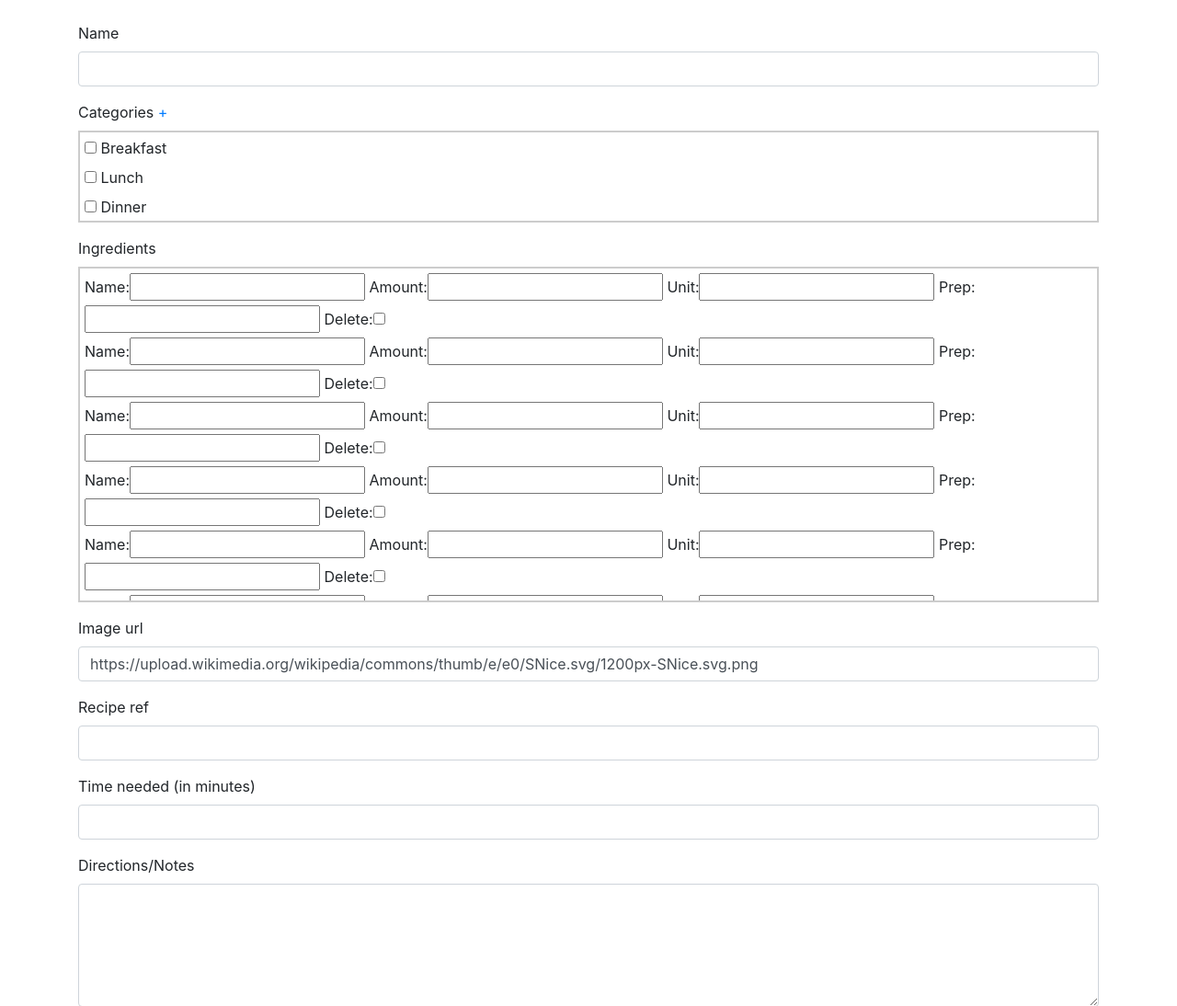
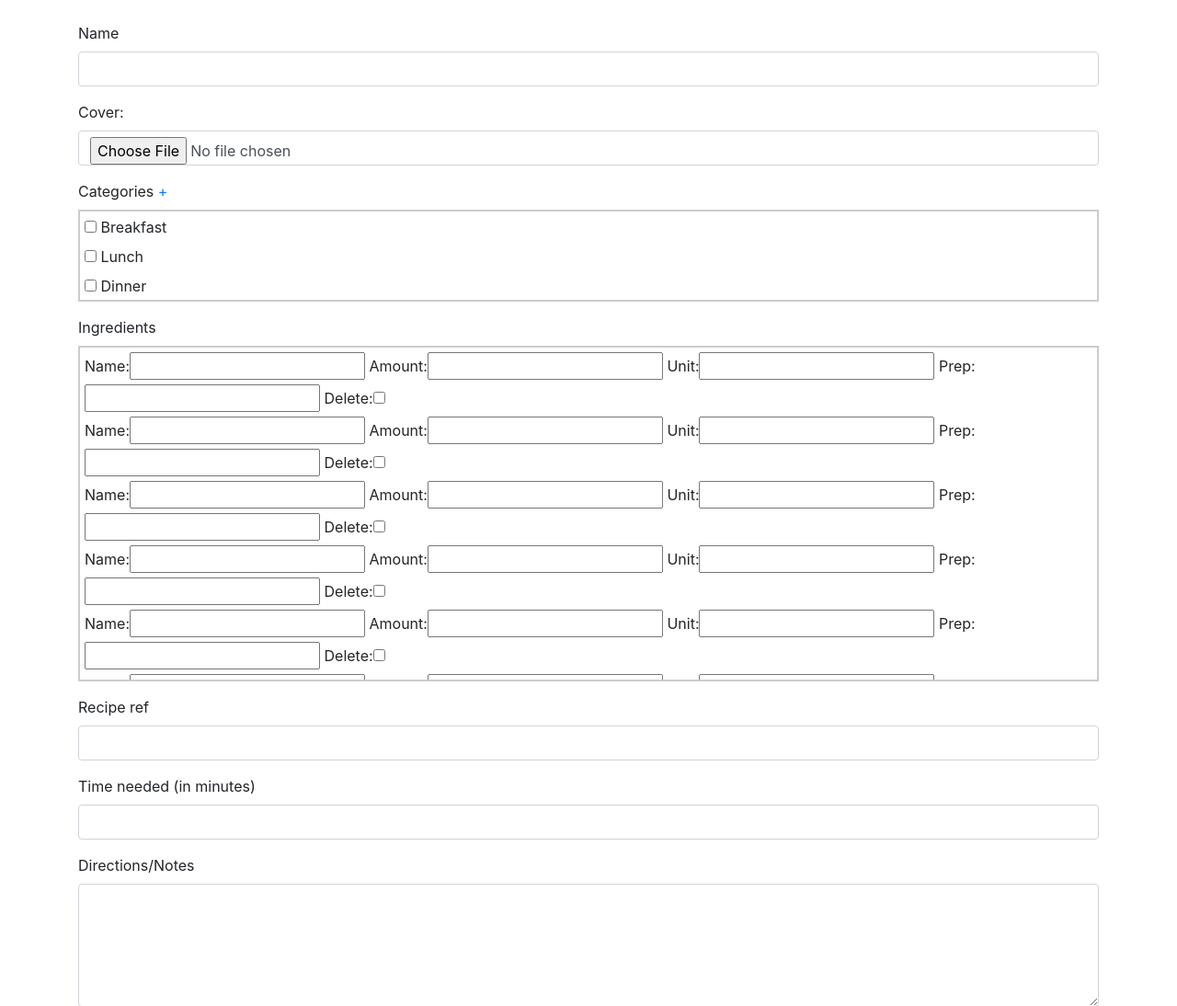
Before and after one commit to brittanylei/recipebook, a Django app: page /recipes/addRecipe/ in a window 1280 px wide. Shown: the part 56-1150 px from the top of the page at 92% size. Run offline with Django 3.2, Linux system fonts and the light colour scheme; a user stored in the database is signed in; data comes from the database, SQL or seed files in the repository; some libraries are stand-ins or nearby versions.

Commit message:
upload image

```diff
--- a/recipebook/settings.py
+++ b/recipebook/settings.py
@@ -14,6 +14,9 @@ import os
 
 # Build paths inside the project like this: os.path.join(BASE_DIR, ...)
 BASE_DIR = os.path.dirname(os.path.dirname(os.path.abspath(__file__)))
+MEDIA_ROOT = os.path.join(BASE_DIR, 'media')
+
+MEDIA_URL = "/media/"
 
 
 # Quick-start development settings - unsuitable for production
--- a/recipebook/urls.py
+++ b/recipebook/urls.py
@@ -13,11 +13,22 @@ Including another URLconf
     1. Import the include() function: from django.urls import include, path
     2. Add a URL to urlpatterns:  path('blog/', include('blog.urls'))
 """
+from django.conf import settings
+from django.conf.urls import url
 from django.contrib import admin
 from django.urls import path, include
+from django.views.static import serve
 
 urlpatterns = [
     path('admin/', admin.site.urls),
     path('recipes/', include('recipes.urls')),
     path('', include('accounts.urls')),
+    # url(r'^media/(?P<path>.*)$', serve,{'document_root': settings.MEDIA_ROOT}),
+    # url(r'^static/(?P<path>.*)$', serve,{'document_root': settings.STATIC_ROOT}),
 ]
+
+if settings.DEBUG:
+    urlpatterns += [
+        url(r'^media/(?P<path>.*)$',
+            serve, {'document_root': settings.MEDIA_ROOT, }),
+    ]
--- a/recipes/forms.py
+++ b/recipes/forms.py
@@ -10,7 +10,7 @@ class RecipeForm(forms.ModelForm):
     class Meta:
         model = Recipe
         fields = [
-            'name', 'categories', 'time_needed', 'image_url',
+            'name', 'categories', 'time_needed', 'cover_img',
             'recipe_ref', 'notes'
         ]
         exclude = ['user']
--- a/recipes/models.py
+++ b/recipes/models.py
@@ -19,13 +19,24 @@ class Recipe(models.Model):
     name = models.CharField(max_length=100, unique=True)
     categories = models.ManyToManyField('Category', related_name='category_set', blank=True)
     time_needed = models.FloatField(blank=True, null=True)
-    image_url = models.CharField(max_length=255, blank=True, default='https://upload.wikimedia.org/wikipedia/commons/thumb/e/e0/SNice.svg/1200px-SNice.svg.png')
+    cover_img = models.ImageField(blank=True, null=True, upload_to="covers/")
     recipe_ref = models.CharField(max_length=255, blank=True, default='')
     notes = models.TextField(max_length=1000, default='', blank=True)
 
     def __str__(self):
         return self.name
 
+    def get_cover(self):
+        if not self.cover_img:
+            return None
+        else:
+            return self.cover_img.url
+
+    def get_icon(self):
+        if self.cover_img:
+            return self.cover_img.url
+        else:
+            return "/media/egg.jpg"
 
 # class Unit(models.Model):
 #     user = models.ForeignKey(User, on_delete=models.CASCADE, blank=True, null=True)
--- a/recipes/templates/detail.html
+++ b/recipes/templates/detail.html
@@ -10,6 +10,10 @@
                 <a href = "{% url 'recipes:edit-recipe' recipe.id %}" style="color:#FDFEFE;"> Edit </a>
             </button>
         </h1>
+        {% if recipe.get_cover is not None %}
+            <img src="{{ recipe.get_cover }}"><br>
+        {% endif %}
+
         Categories: |
         {% for category in recipe.category.all %}
             {{ category.name }} |
--- a/recipes/templates/editRecipe.html
+++ b/recipes/templates/editRecipe.html
@@ -6,11 +6,15 @@
     <br><h3>Edit {{ recipe.name }}</h3>
 {% endif %}
 
-<form method="POST" action="">
+<form method="POST" action="" enctype="multipart/form-data">
   {% csrf_token %}<br>
   <div class="form-group">
       <label>{{ form.name.label }}</label>
       {{ form.name }}
+  </div>
+
+  <div class="form-group">
+      <label>Cover: </label> {{ form.cover_img }}
   </div>
 
   <div class="form-group">
@@ -35,10 +39,6 @@
   </div>
 
   <div class="form-group">
-      <label>{{ form.image_url.label }}</label>
-      {{ form.image_url }}
-  </div>
-  <div class="form-group">
       <label>{{ form.recipe_ref.label }}</label>
       {{ form.recipe_ref }}
   </div>
--- a/recipes/templates/index.html
+++ b/recipes/templates/index.html
@@ -28,7 +28,7 @@
 <!--              <div class="card-header">-->
 <!--                  <center><a href = "/recipes/{{ recipe.id }}/"> {{ recipe.name }}</a></center>-->
 <!--              </div>-->
-            <img src="{{ recipe.image_url }}" width="20" height="200" class="card-img-top" alt="...">
+            <img src="{{ recipe.get_icon }}" width="20" height="200" class="card-img-top" alt="...">
             <div class="card-body">
                 <h5 class="card-title"><a href = "/recipes/{{ recipe.id }}/"> {{ recipe.name }}</a>
                     <button type="button" class="btn btn-outline-dark" data-toggle="modal" data-target="#preview{{recipe.id}}Modal"
--- a/recipes/urls.py
+++ b/recipes/urls.py
@@ -15,5 +15,4 @@ urlpatterns = [
     path('editRecipe/<int>:ingredient_id/deleteIngredient/', views.delete_ingredient, name='delete-ingredient'),
     path('addCategory/', views.add_category, name='add-category'),
     path('<category_name>/', views.index, name='category'),
-
 ]
--- a/recipes/views.py
+++ b/recipes/views.py
@@ -33,7 +33,7 @@ def detail(request, recipe_id):
 @login_required(login_url='accounts:login')
 def add_recipe(request):
     ingredFormSet = inlineformset_factory(Recipe, Ingredient, fields=('name', 'amount', 'unit', 'prep'), extra=10)
-    form = RecipeForm(request.POST or None, request=request)
+    form = RecipeForm(request.POST or None, request.FILES or None, request=request)
     formset = ingredFormSet(request.POST or None)
 
     if form.is_valid() and formset.is_valid():
@@ -55,7 +55,7 @@ def add_recipe(request):
 def edit_recipe(request, recipe_id):
     recipe = Recipe.objects.get(id=recipe_id)
     ingredFormSet = inlineformset_factory(Recipe, Ingredient, fields=('name', 'amount', 'unit', 'prep'), extra=5)
-    form = RecipeForm(request.POST or None, instance=recipe, request=request)
+    form = RecipeForm(request.POST or None, request.FILES or None, instance=recipe, request=request)
     formset = ingredFormSet(request.POST or None, instance=recipe)
 
     if form.is_valid() and formset.is_valid():
--- a/requirements.txt
+++ b/requirements.txt
@@ -6,3 +6,4 @@ gunicorn==20.0.4
 pytz==2020.1
 sqlparse==0.3.1
 whitenoise==5.1.0
+Pillow==7.2.0
```
Also changed, not shown: db.sqlite3, recipes/migrations/0033_auto_20200719_0122.py (added), recipes/migrations/0034_recipe_cover_img.py (added), recipes/migrations/0035_remove_recipe_image_url.py (added).
